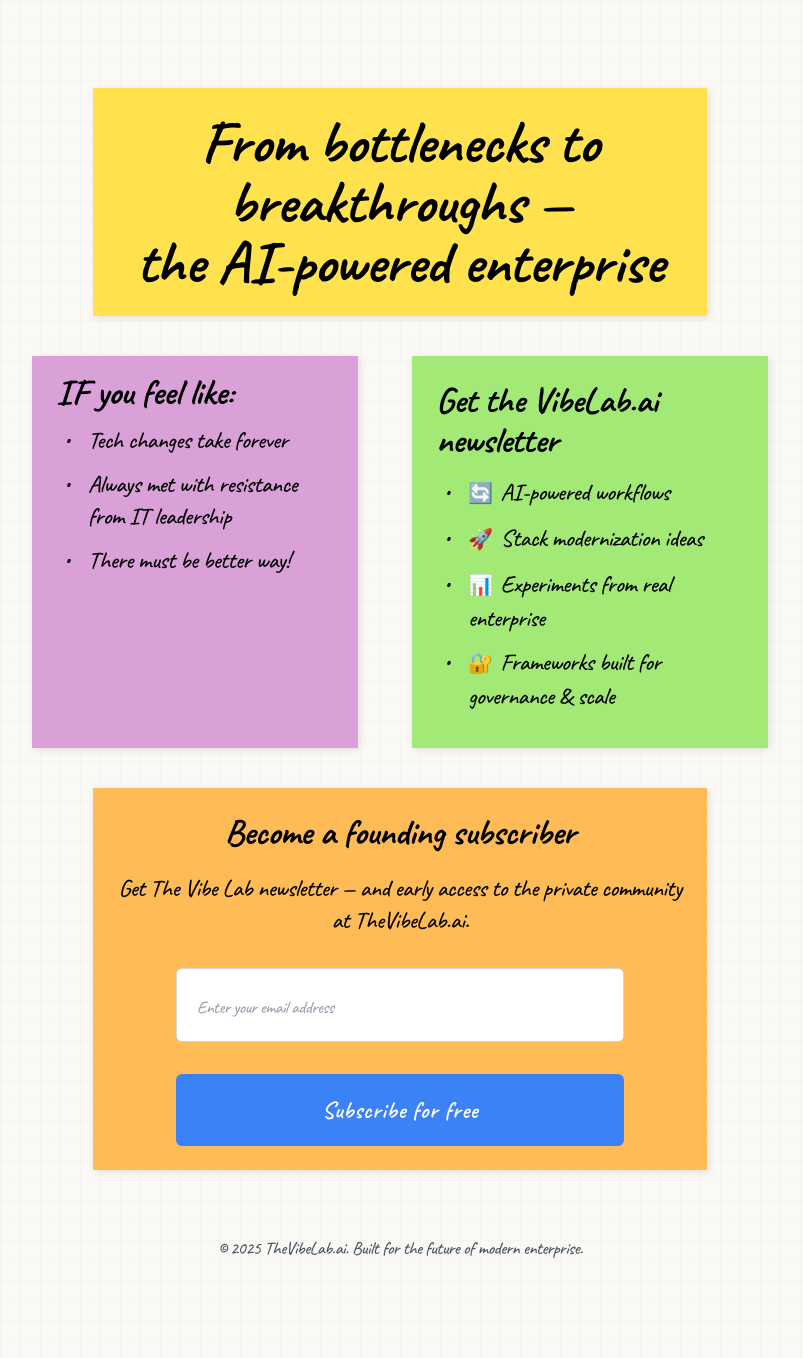
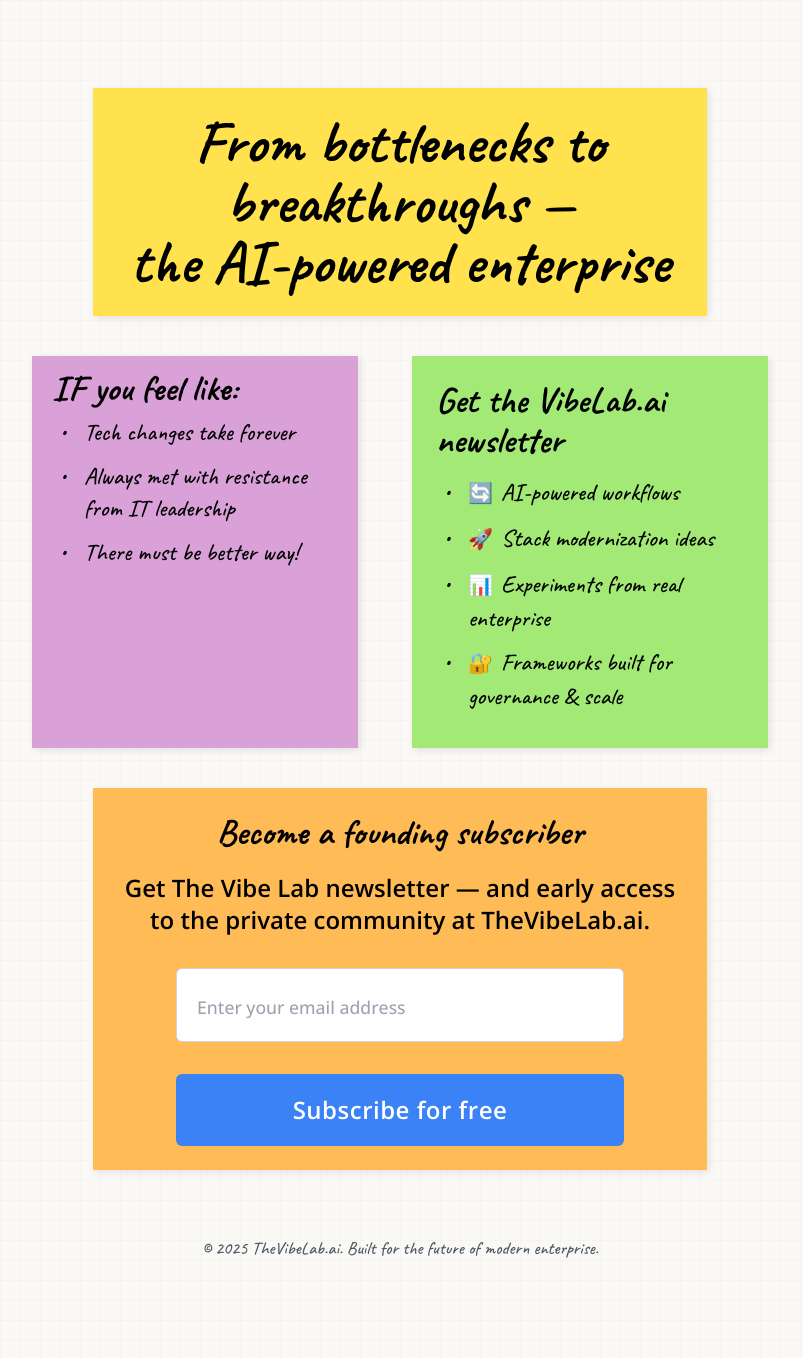
Before and after one commit to lancekyle/VibeLabLanding, a Flask app: page / in a window 1280 px wide. Shown: the whole page, without its empty margins (240-1043 px from the left). Run offline with Flask 3, Linux system fonts and the light colour scheme; parts of the project's set-up code (start-up, migrations or seed data) failed here and were passed over; some libraries are stand-ins or nearby versions.

Commit message:
Improve visual appearance and readability of website text elements
Adjusts font styles, sizes, and purple box height to enhance readability and visual appeal using Tailwind CSS and Google Fonts.

Replit-Commit-Author: Agent
Replit-Commit-Session-Id: e4a69773-9f43-47fd-b7ea-702442ebf584
Replit-Commit-Screenshot-Url: https://storage.googleapis.com/screenshot-production-us-central1/2f0f9262-57ea-4193-a138-39099b146e42/3eca311f-1e80-483a-a4e1-ec7a43a880bc.jpg

```diff
--- a/templates/index.html
+++ b/templates/index.html
@@ -6,10 +6,10 @@
     <title>TheVibeLab.ai - AI-Powered Enterprise</title>
     <meta name="description" content="Join The Vibe Lab newsletter and learn how real teams are building modern systems with AI, automation, and smarter tools.">
 
-    <!-- Google Fonts - Handwritten style font -->
+    <!-- Google Fonts - Handwritten and regular fonts -->
     <link rel="preconnect" href="https://fonts.googleapis.com">
     <link rel="preconnect" href="https://fonts.gstatic.com" crossorigin>
-    <link href="https://fonts.googleapis.com/css2?family=Caveat:wght@400;500;600;700&display=swap" rel="stylesheet">
+    <link href="https://fonts.googleapis.com/css2?family=Caveat:wght@400;500;600;700&family=Open+Sans:wght@400;500;600&display=swap" rel="stylesheet">
 
     <!-- Tailwind CSS CDN -->
     <script src="https://cdn.tailwindcss.com"></script>
@@ -19,6 +19,7 @@
                 extend: {
                     fontFamily: {
                         'hand': ['Caveat', 'cursive'],
+                        'readable': ['Open Sans', 'sans-serif'],
                     }
                 }
             }
@@ -36,7 +37,6 @@
             font-weight: 500;
             line-height: 1.3;
             font-size: 1.7rem;
-            letter-spacing: -0.5px;
         }
 
         .sticky-note {
@@ -141,8 +141,8 @@
             <!-- Two-column layout for middle notes -->
             <div class="w-full grid grid-cols-1 md:grid-cols-2 gap-6">
                 <!-- Purple Note - If you feel like -->
-                <div class="sticky-note purple-note w-full md:w-11/12 py-4">
-                    <h2 class="text-4xl font-bold mb-3">IF you feel like:</h2>
+                <div class="sticky-note purple-note w-full md:w-11/12 py-3 px-5">
+                    <h2 class="text-4xl font-bold mb-2">IF you feel like:</h2>
                     <ul class="sticky-list text-2xl">
                         <li>Tech changes take forever</li>
                         <li>Always met with resistance from IT leadership</li>
@@ -167,7 +167,7 @@
                 <h2 class="text-4xl font-bold mb-5 text-center">
                     Become a founding subscriber
                 </h2>
-                <p class="text-center mb-8 text-2xl">
+                <p class="text-center mb-8 text-2xl font-readable font-semibold" style="font-family: 'Open Sans', sans-serif;">
                     Get The Vibe Lab newsletter — and early access to the private community at TheVibeLab.ai.
                 </p>
 
@@ -177,15 +177,17 @@
                             type="email"
                             id="email-input"
                             name="email"
-                            class="w-full px-5 py-5 border border-gray-300 focus:outline-none rounded-md text-2xl"
+                            class="w-full px-5 py-5 border border-gray-300 focus:outline-none rounded-md text-2xl font-readable"
+                            style="font-family: 'Open Sans', sans-serif;"
                             placeholder="Enter your email address"
                         >
-                        <p id="form-message" class="mt-3 text-xl"></p>
+                        <p id="form-message" class="mt-3 text-xl font-readable" style="font-family: 'Open Sans', sans-serif;"></p>
                     </div>
                     <button
                         type="submit"
                         id="subscribe-btn"
-                        class="w-full py-5 px-6 text-white rounded-md text-2xl font-bold"
+                        class="w-full py-5 px-6 text-white rounded-md text-2xl font-bold font-readable"
+                        style="font-family: 'Open Sans', sans-serif;"
                     >
                         Subscribe for free
                     </button>
```
